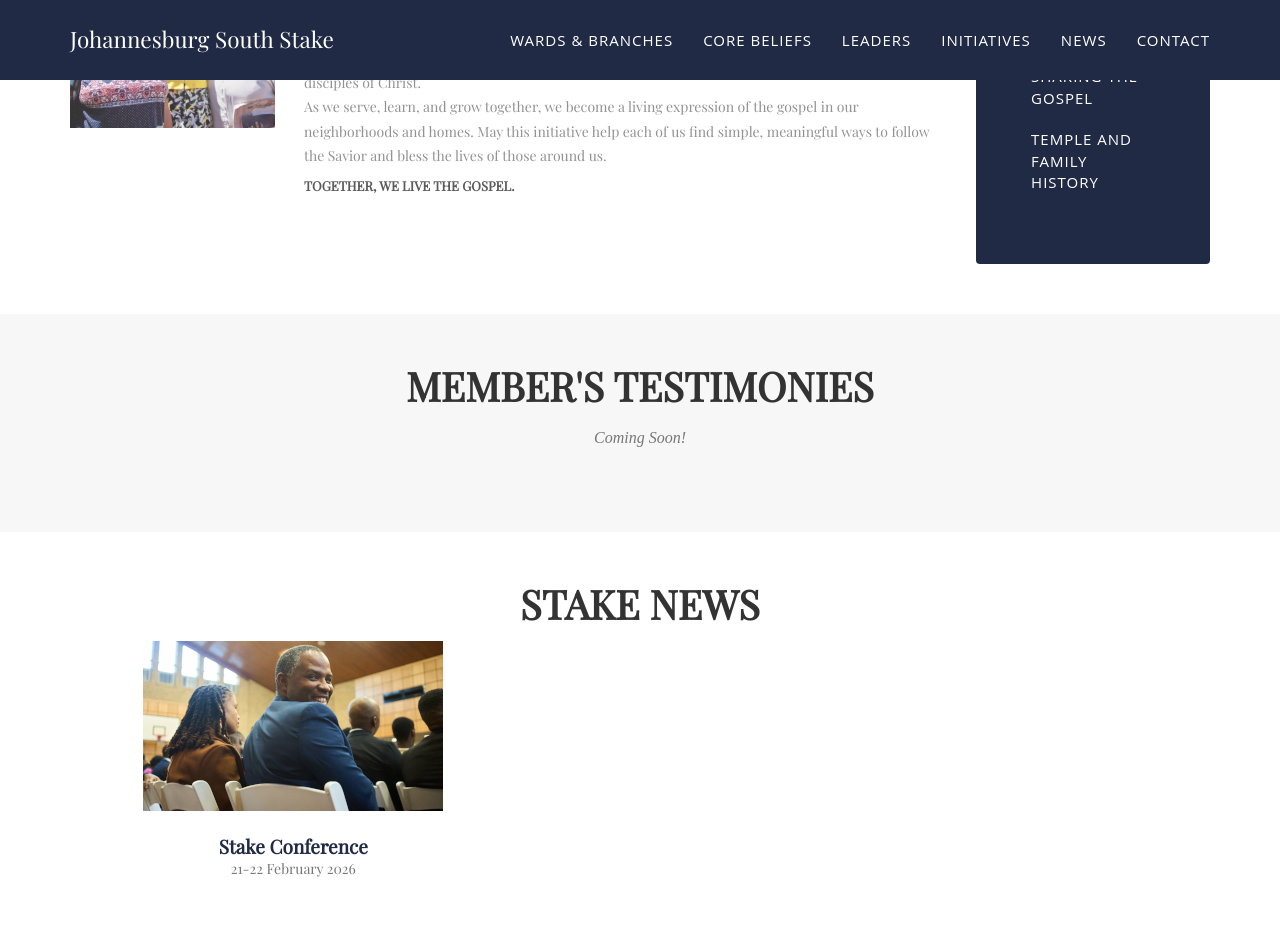
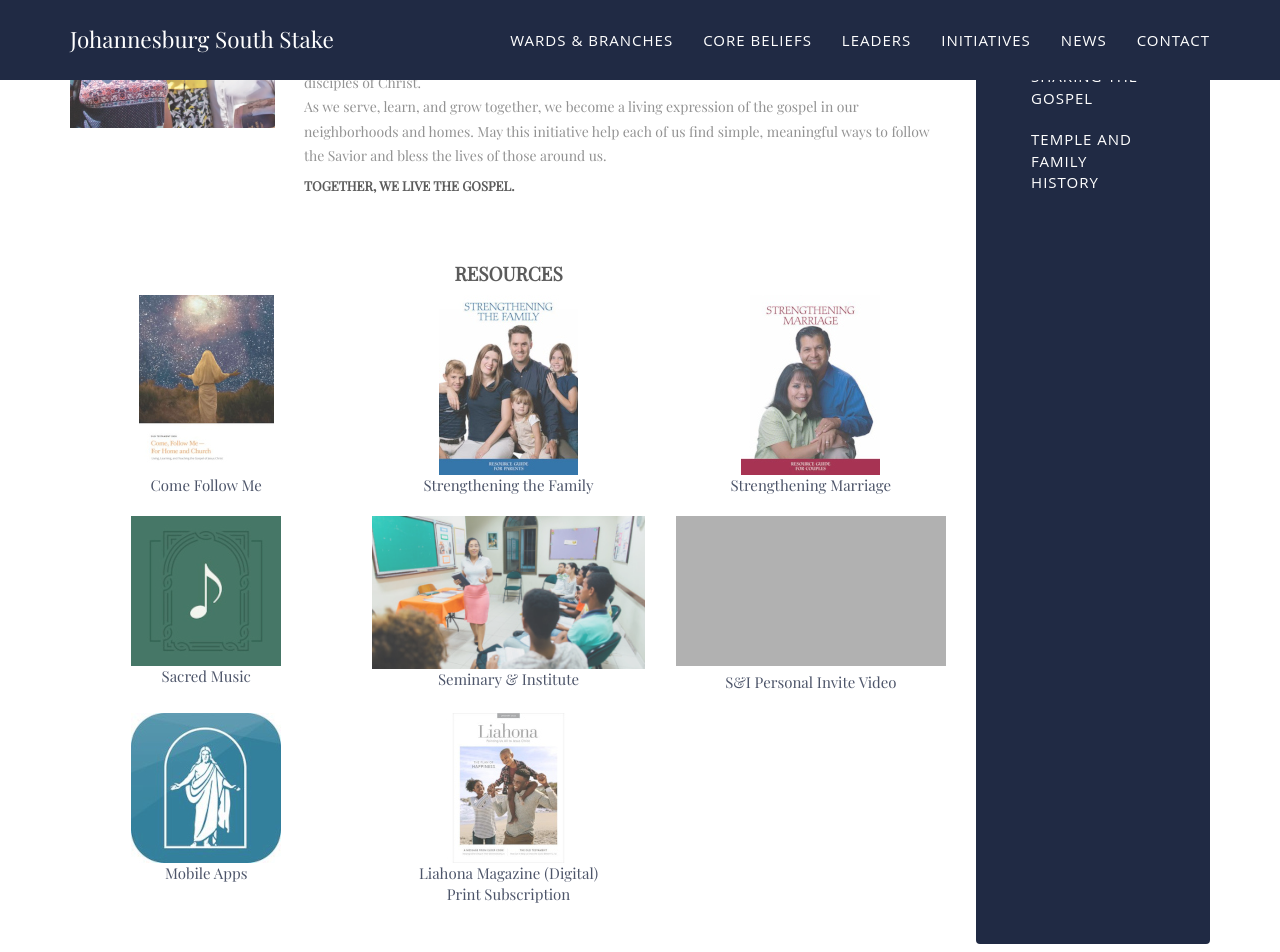
Before and after one commit to jhbsouthstake/jhbsouthstake.github.io, a Jekyll site: the page built from index.html, in a window 1280 px wide and 1400 px high, scrolled down 4804 px. Shown: the top 952 px of the window. Built offline with Jekyll 4.4.1, drawn with Linux system fonts in a browser that asks for light colours; some web fonts are replaced; grey boxes are pictures that could not be loaded.

Commit message:
add resources to Living the gospel

```diff
--- a/_includes/initiatives.html
+++ b/_includes/initiatives.html
@@ -21,6 +21,60 @@
   <div id="card-text"><p class="text-muted">Living the gospel is more than something we do on Sundays—it is a way of life that shapes our homes, friendships, and communities every day. As a stake, we invite every member—youth, adults, and families—to find joyful ways to draw closer to the Savior through worship, learning, and service.<br>Throughout the year, we will provide opportunities for devotionals, community service, youth activities, and family-centered gatherings that strengthen faith and build unity among us. These experiences are meant to inspire connection, deepen testimony, and help us lift one another as disciples of Christ.<br>As we serve, learn, and grow together, we become a living expression of the gospel in our neighborhoods and homes. May this initiative help each of us find simple, meaningful ways to follow the Savior and bless the lives of those around us.</p>
                     <h6 class="subheading">Together, we live the gospel.</h6></div>
   <div id="card-image"><img src="{{ '/img/initiatives/livingthegospel.jpg' | relative_url }}"  ></div>
+  <div id="resources">
+      <div id="card-heading" class="text-center"><h4>Resources</h4></div>
+      <div class="row">
+          <div class="col-md-4 col-sm-6 text-center">
+                  <a href="https://www.churchofjesuschrist.org/study/come-follow-me" target="_blank"><img src="resources/living-the-gospel/come_follow_me_2026.jpeg" class="img-responsive img-centered" alt=""></a>
+              <div class="portfolio-caption">
+                  <a href="https://www.churchofjesuschrist.org/study/come-follow-me" target="_blank">Come Follow Me</a>
+              </div>
+          </div>
+          <div class="col-md-4 col-sm-6 text-center">
+                  <a href="https://www.churchofjesuschrist.org/study/manual/strengthening-the-family-resource-guide-for-parents" target="_blank"><img src="resources/living-the-gospel/strengthening_the_family_resource_guide_for_parents_english.jpeg" class="img-responsive img-centered" alt=""></a>
+              <div class="portfolio-caption">
+                  <a href="https://www.churchofjesuschrist.org/study/manual/strengthening-the-family-resource-guide-for-parents" target="_blank">Strengthening the Family</a>
+              </div>
+          </div>
+          <div class="col-md-4 col-sm-6 text-center">
+                  <a href="https://www.churchofjesuschrist.org/study/manual/strengthening-marriage-resource-guide-for-couples?lang=eng" target="_blank"><img src="resources/living-the-gospel/strenthening_marriage_manual.jpeg" class="img-responsive img-centered" alt=""></a>
+              <div class="portfolio-caption">
+                  <a href="https://www.churchofjesuschrist.org/study/manual/strengthening-marriage-resource-guide-for-couples?lang=eng" target="_blank">Strengthening Marriage</a>
+              </div>
+          </div>
+          <div class="col-md-4 col-sm-6 text-center">
+                  <a href="https://www.churchofjesuschrist.org/media/music" target="_blank"><img src="resources/living-the-gospel/sacred_music.jpeg" class="img-responsive img-centered" alt=""></a>
+              <div class="portfolio-caption">
+                  <a href="https://www.churchofjesuschrist.org/media/music" target="_blank">Sacred Music</a>
+              </div>
+          </div>
+          <div class="col-md-4 col-sm-6 text-center">
+                  <a href="https://www.churchofjesuschrist.org/si" target="_blank"><img src="resources/living-the-gospel/seminary.jpeg" class="img-responsive img-centered" alt=""></a>
+              <div class="portfolio-caption">
+                  <a href="https://www.churchofjesuschrist.org/si" target="_blank">Seminary & Institute</a>
+              </div>
+          </div>
+          <div class="col-md-4 col-sm-6 text-center">
+                  <a href="https://www.churchofjesuschrist.org/si/seminary" target="_blank"><iframe width="270" height="150" src="https://www.youtube-nocookie.com/embed/4Q7VJi7y_6Q?si=-4YAr2O9IkfwhMqy" title="YouTube video player" frameborder="0" allow="accelerometer; autoplay; clipboard-write; encrypted-media; gyroscope; picture-in-picture; web-share" referrerpolicy="strict-origin-when-cross-origin" allowfullscreen></iframe></a>
+              <div class="portfolio-caption">
+                  <a href="https://www.churchofjesuschrist.org/si/seminary/personal-invitation-to-seminary" target="_blank">S&I Personal Invite Video</a>
+              </div>
+          </div>
+          <div class="col-md-4 col-sm-6 text-center">
+                  <a href="https://www.churchofjesuschrist.org/learn/mobile-applications" target="_blank"><img src="resources/living-the-gospel/gospel_library.jpeg" class="img-responsive img-centered" alt=""></a>
+              <div class="portfolio-caption">
+                  <a href="https://www.churchofjesuschrist.org/learn/mobile-applications" target="_blank">Mobile Apps</a>
+              </div>
+          </div>
+          <div class="col-md-4 col-sm-6 text-center">
+                  <a href="https://www.churchofjesuschrist.org/study/magazines/liahona" target="_blank"><img src="resources/living-the-gospel/liahona.jpeg" class="img-responsive img-centered" alt=""></a>
+              <div class="portfolio-caption">
+                  <a href="https://www.churchofjesuschrist.org/study/magazines/liahona" target="_blank">Liahona Magazine (Digital)</a><br>
+                  <a href="https://www.churchofjesuschrist.org/tools/magazine-subscriptions" target="_blank">Print Subscription</a>
+              </div>
+          </div>
+      </div>
+  </div>
 </div>
 
 
--- a/privacy-policy.html
+++ b/privacy-policy.html
@@ -62,7 +62,7 @@
             <strong>Johannesburg South Stake</strong><br>
             c/o Philips Ave & Gildea Str<br>
             Discovery, Roodepoort<br>
-            Gauteng, South Africa]<br>
+            Gauteng, South Africa<br>
             Email: makasisa@churchofjesuschrist.org<br>
         </p>
 
--- a/terms-of-use.html
+++ b/terms-of-use.html
@@ -47,7 +47,7 @@
             <strong>Johannesburg South Stake</strong><br>
             c/o Philips Ave & Gildea Str<br>
             Discovery, Roodepoort<br>
-            Gauteng, South Africa]<br>
+            Gauteng, South Africa<br>
             Email: makasisa@churchofjesuschrist.org<br>
         </p>
 
```
Also changed, not shown: resources/living-the-gospel/come_follow_me_2026.jpeg (added), resources/living-the-gospel/gospel_library.jpeg (added), resources/living-the-gospel/liahona.jpeg (added), resources/living-the-gospel/sacred_music.jpeg (added), resources/living-the-gospel/seminary.jpeg (added), resources/living-the-gospel/strengthening_the_family_resource_guide_for_parents_english.jpeg (added), resources/living-the-gospel/strenthening_marriage_manual.jpeg (added).
